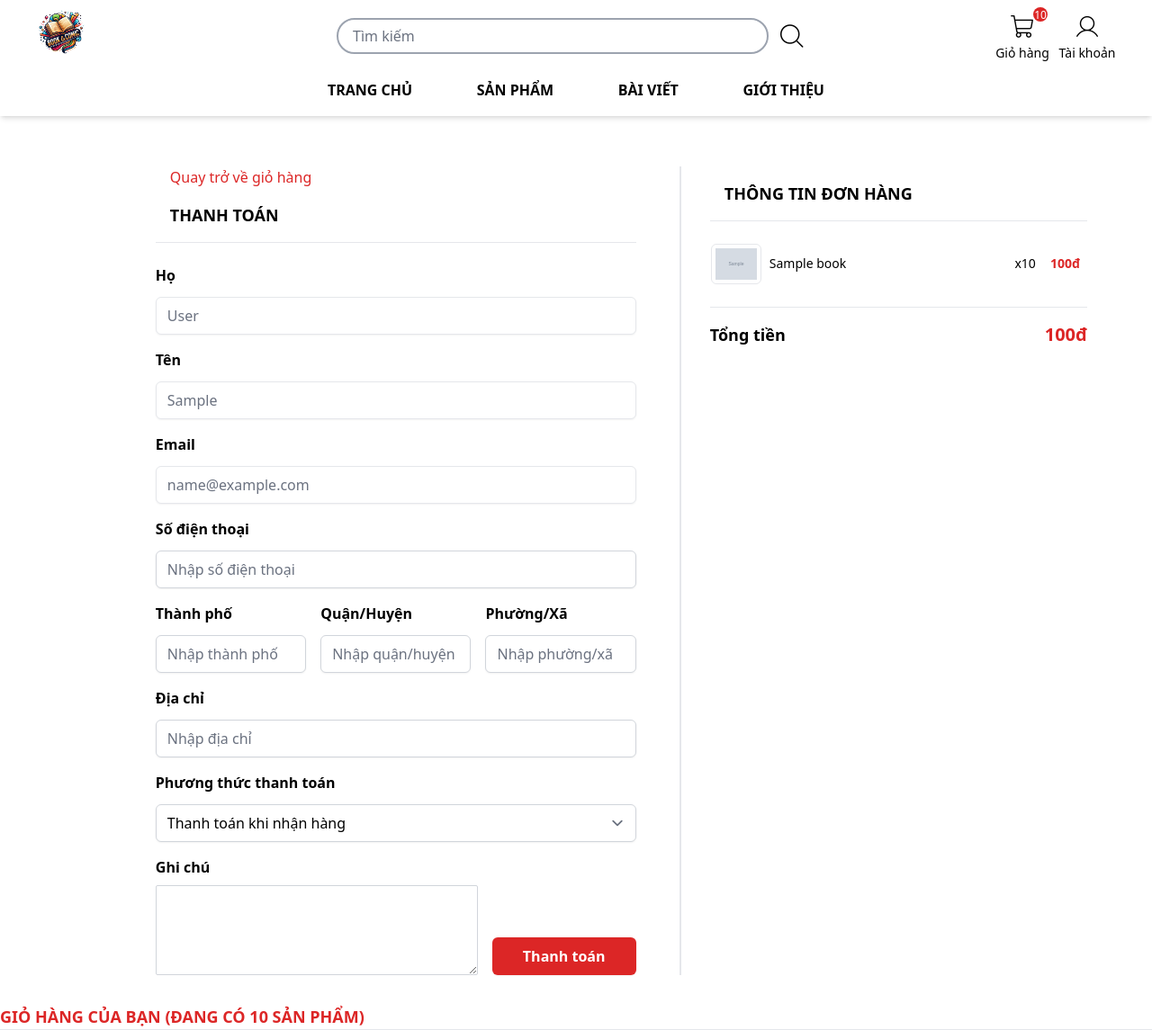
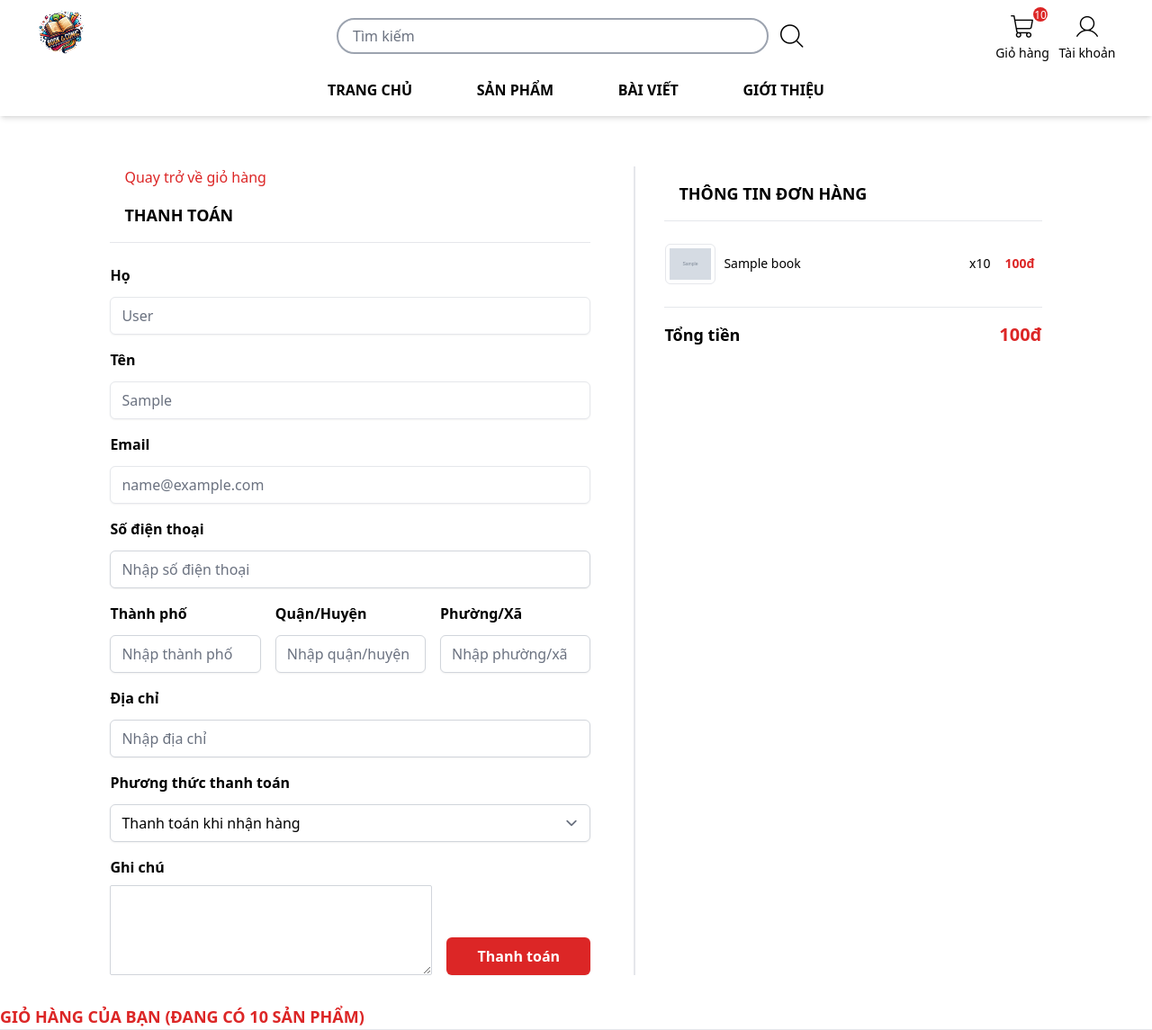
Before and after one commit to hieu356xz/capyboys-django, a Django app: page /checkout/ in a window 1280 px wide. Shown: the top 1145 px of the page at 90% size. Run offline with Django 5.2, Linux system fonts and the light colour scheme; a user stored in the database is signed in; tables that the repository leaves empty hold one stand-in row (values such as "Sample post"); grey boxes marked "Sample" are stand-in pictures; style sheets or scripts are compiled from the project's sources; some libraries are stand-ins or nearby versions.

Commit message:
Improve checkout view

```diff
--- a/home/templates/home/checkout.html
+++ b/home/templates/home/checkout.html
@@ -5,7 +5,7 @@
 
 {% block content %}
 <div class="min-h-[inherit] max-w-[600px] lg:max-w-[1200px] mx-auto px-4 py-4 md:py-8">
-    <div class="flex flex-col lg:flex-row-reverse">
+    <div class="flex justify-center flex-col lg:flex-row-reverse">
         <div class="max-w-[600px] px-4 pb-4 max-lg:border-b-2 max-lg:mb-4 lg:w-2/5 lg:pr-4 lg:pl-8">
             <button id="checkout-cart-info-btn" class="inline lg:hidden mb-4">
                 <span>Hiện thị thông tin đơn hàng</span>
```
